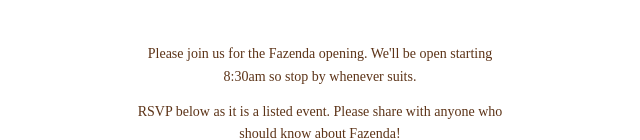
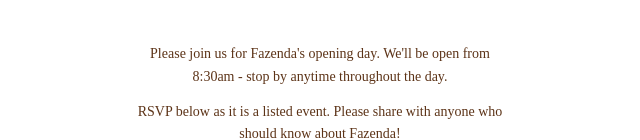
Before and after one commit to matteocarroll/fazenda, a Next.js app: page /sep12 in a window 1280 px wide. Shown: the part 654-794 px from the top of the page, without its empty margins (320-960 px from the left). Built offline with nearby package versions, Linux system fonts and the light colour scheme.

Commit message:
sep12: revise the opening sentence

```diff
--- a/app/sep12/page.tsx
+++ b/app/sep12/page.tsx
@@ -13,7 +13,7 @@
 const ONE_LINE_SMALL = "clamp(0.66rem, 3.3vw, 0.875rem)"
 
 const INTRO = [
-  "Please join us for the Fazenda opening. We'll be open starting 8:30am so stop by whenever suits.",
+  "Please join us for Fazenda's opening day. We'll be open from 8:30am - stop by anytime throughout the day.",
   "RSVP below as it is a listed event. Please share with anyone who should know about Fazenda!",
   "We hope to see you soon!",
 ]
```
